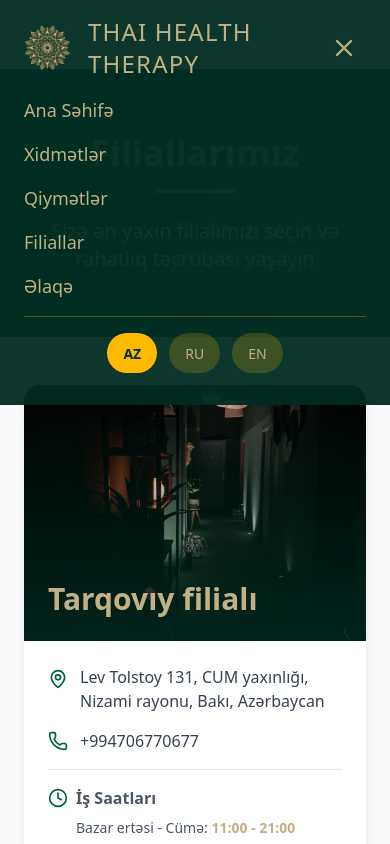
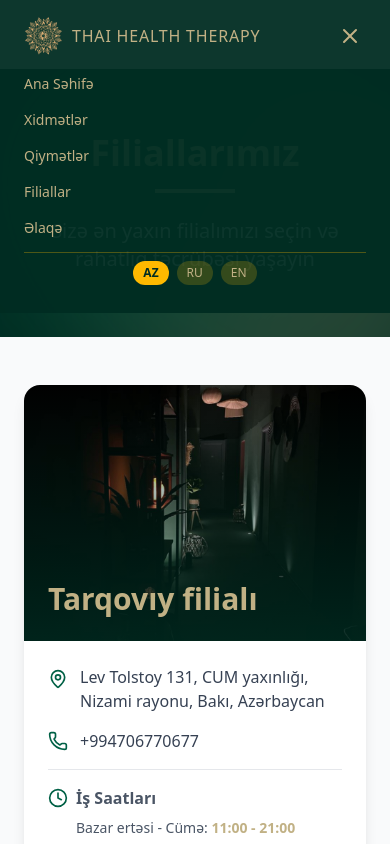
Before and after one commit to Teymur12/thaisite, a Next.js app: page /filiallar in a window 390 px wide. Both pictures are taken after a click on the button 344 px from the left and 48 px from the top of the page. Shown: the top 844 px of the page. Built offline with nearby package versions, Linux system fonts and the light colour scheme.

Commit message:
Update page.jsx

```diff
--- a/src/app/filiallar/page.jsx
+++ b/src/app/filiallar/page.jsx
@@ -130,9 +130,9 @@ const Navigation = () => {
     <nav className={`fixed top-0 w-full z-50 transition-all duration-300 ${scrolled ? 'bg-[#002F1E] backdrop-blur-lg shadow-lg' : 'bg-emerald-950/95'}`}>
       <div className="max-w-7xl mx-auto px-6 py-4">
         <div className="flex justify-between items-center">
-          <div className="flex items-center gap-4">
-            <ThaiLogoImg className="w-12 h-12 rounded-full object-cover pointer-events-none select-none" draggable="false" />
-            <div className="text-2xl font-[var(--font-cormorant)] text-[#C1B185] tracking-wider select-none">THAI HEALTH THERAPY</div>
+          <div className="flex items-center gap-2 md:gap-4">
+            <ThaiLogoImg className="w-10 h-10 md:w-12 md:h-12 rounded-full object-cover pointer-events-none select-none" draggable="false" />
+            <div className="text-base sm:text-xl md:text-2xl font-[var(--font-cormorant)] text-[#C1B185] tracking-wider select-none">THAI HEALTH THERAPY</div>
           </div>
 
           <div className="hidden md:flex items-center gap-8">
@@ -164,25 +164,25 @@ const Navigation = () => {
             </div>
           </div>
 
-          <button onClick={() => setIsOpen(!isOpen)} className="md:hidden text-[#C1B185] p-2">
-            {isOpen ? <X size={28} /> : <Menu size={28} />}
+          <button onClick={() => setIsOpen(!isOpen)} className="md:hidden text-[#C1B185] p-1">
+            {isOpen ? <X size={24} /> : <Menu size={24} />}
           </button>
         </div>
 
         {isOpen && (
-          <div className="md:hidden mt-4 space-y-4 pb-4">
-            <ul className="space-y-4">
+          <div className="md:hidden mt-3 space-y-2 pb-3">
+            <ul className="space-y-1">
               {navItems.map((item) => (
                 <li key={item.label}>
-                  <a href={item.href} onClick={() => setIsOpen(false)} className="block text-[#C1B185] text-lg hover:text-amber-300 transition-colors">{item.label}</a>
+                  <a href={item.href} onClick={() => setIsOpen(false)} className="block text-[#C1B185] text-sm hover:text-amber-300 transition-colors py-1.5">{item.label}</a>
                 </li>
               ))}
             </ul>
-            <div className="pt-4 border-t border-amber-400/30">
-              <div className="flex gap-3 justify-center">
+            <div className="pt-2 border-t border-amber-400/30">
+              <div className="flex gap-2 justify-center flex-wrap">
                 {languages.map((lang) => (
-                  <button key={lang.code} onClick={() => { handleLanguageChange(lang.code); setIsOpen(false); }} className={`px-4 py-2 rounded-full transition-all ${language === lang.code ? 'bg-amber-400 text-emerald-950 font-bold' : 'bg-amber-400/20 text-[#C1B185] hover:bg-amber-400/30'}`}>
-                    <span className="text-sm">{lang.code.toUpperCase()}</span>
+                  <button key={lang.code} onClick={() => { handleLanguageChange(lang.code); setIsOpen(false); }} className={`px-2.5 py-1 rounded-full transition-all text-xs ${language === lang.code ? 'bg-amber-400 text-emerald-950 font-bold' : 'bg-amber-400/20 text-[#C1B185] hover:bg-amber-400/30'}`}>
+                    {lang.code.toUpperCase()}
                   </button>
                 ))}
               </div>
```
